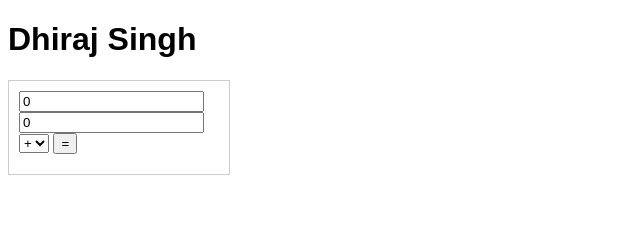
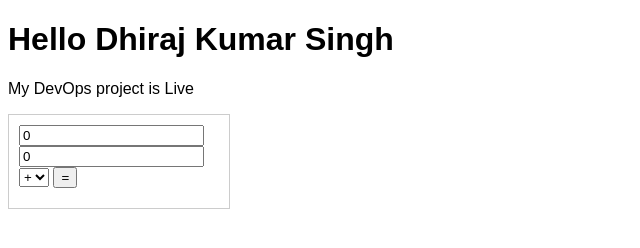
Before and after one commit to pateldheeraj95-tech/docker-nginx-app, a plain HTML site: page index.html in a window 1280 px wide. Shown: the whole page, without its empty margins (0-640 px from the left). Drawn offline with Linux system fonts and the light colour scheme.

Commit message:
Update title and heading to include 'Kumar' and 'DevOps'
update website

```diff
--- a/index.html
+++ b/index.html
@@ -1,7 +1,7 @@
 <!DOCTYPE html>
 <html>
 <head>
-  <title>Dhiraj Singh</title>
+  <title>Dhiraj Kumar DevOps</title>
   <style>
     body {
       font-family: Arial, sans-serif;
@@ -19,7 +19,8 @@
   </style>
 </head>
 <body>
-  <h1>Dhiraj Singh</h1>
+  <h1>Hello Dhiraj Kumar Singh</h1>
+  <p>My DevOps project is Live </p>
   <div id="calculator">
     <input type="number" id="num1" value="0" />
     <input type="number" id="num2" value="0" />
```
